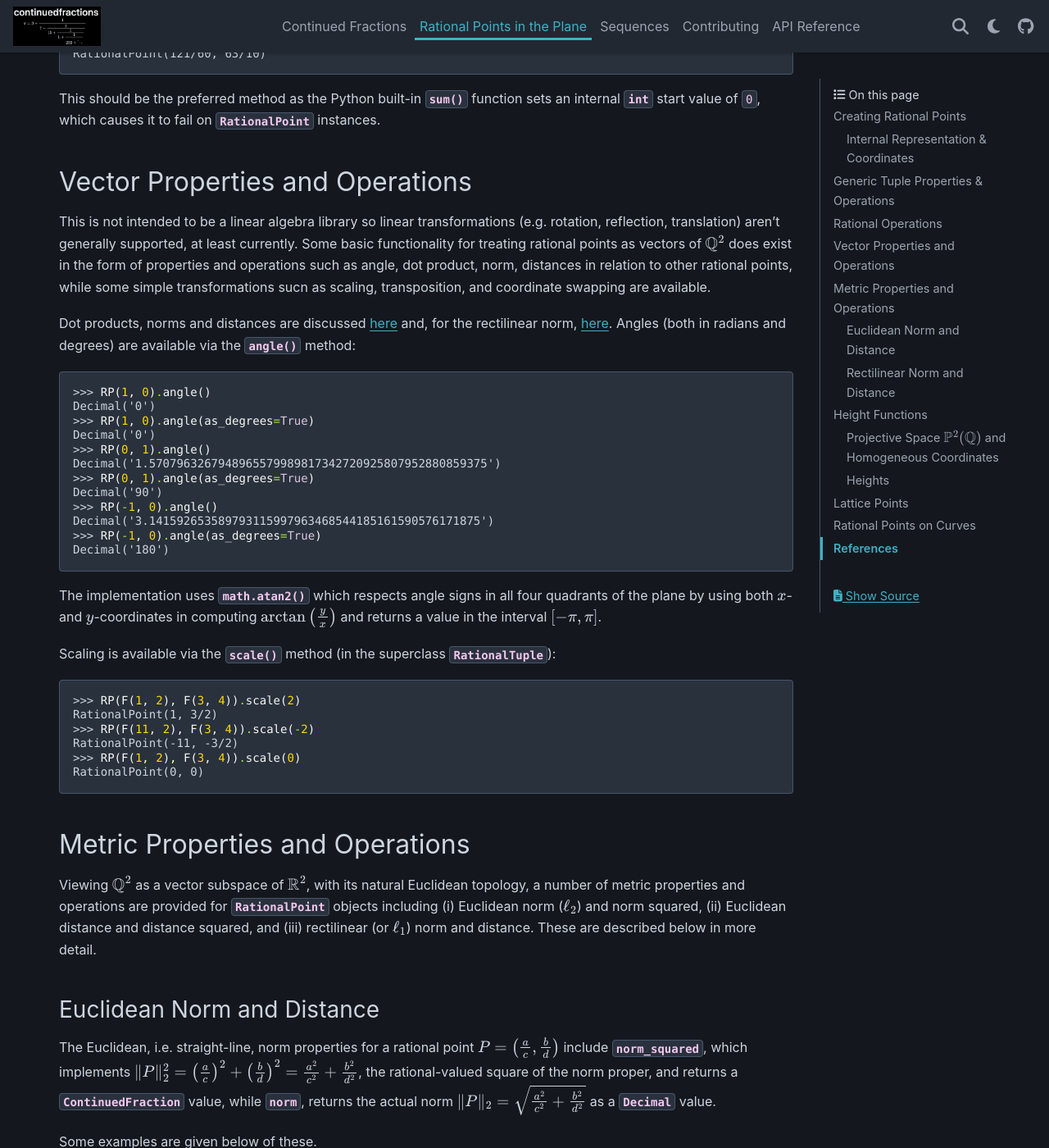
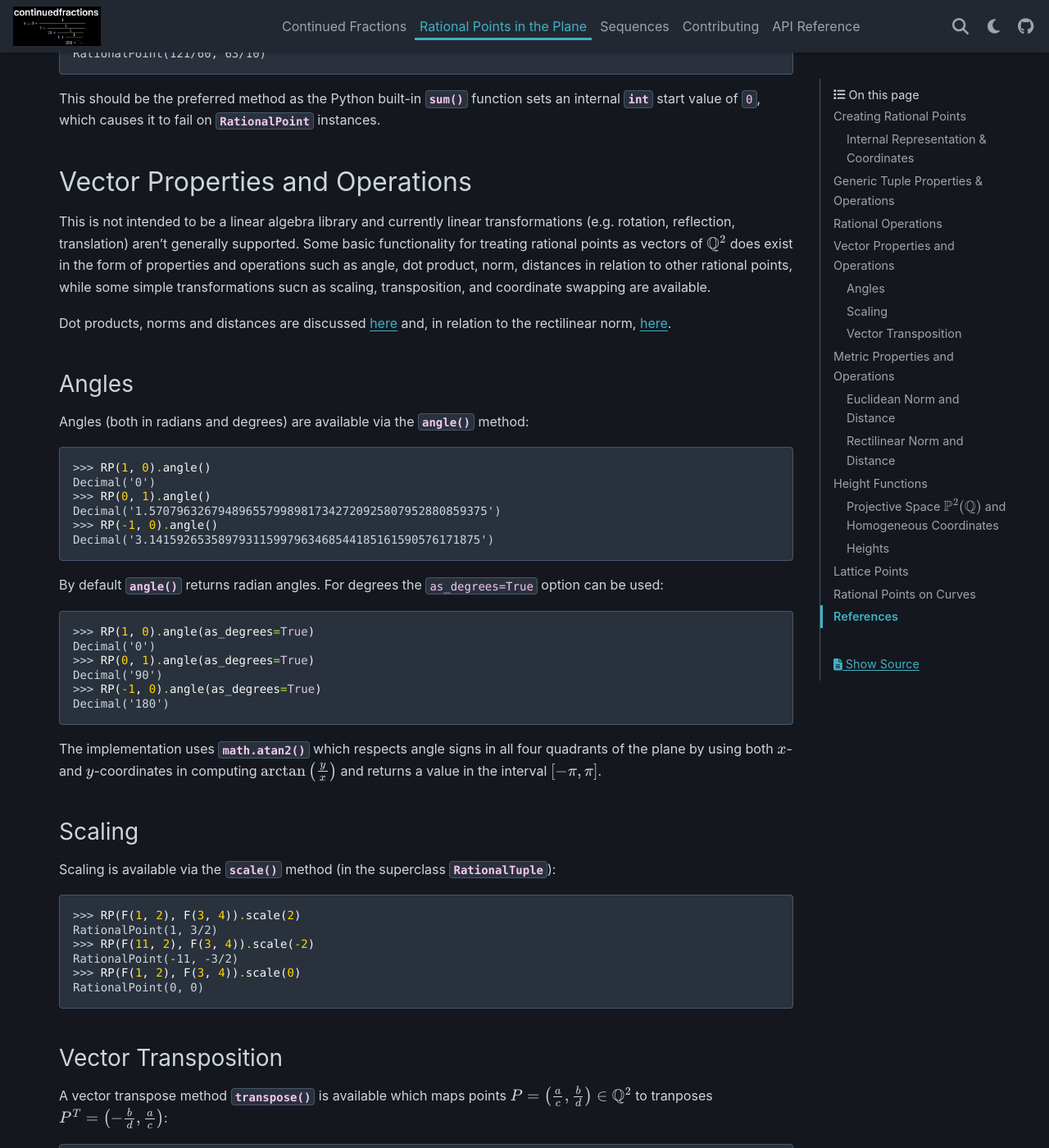
Before and after one commit to sr-murthy/continuedfractions, a Sphinx documentation site: the page built from docs/sources/rational-points.rst, in a window 1280 px wide and 1400 px high, scrolled down 4065 px. Shown: the whole window at 82% size. Built offline with Sphinx 7.4.7 and the PyData theme 0.15.4, drawn with Linux system fonts in a browser that asks for light colours; nearby versions of some CDN libraries; some of the changed text lies outside the part shown.

```diff
--- a/docs/sources/rational-points.rst
+++ b/docs/sources/rational-points.rst
@@ -191,26 +191,43 @@
 Vector Properties and Operations
 --------------------------------
 
-This is not intended to be a linear algebra library so linear transformations (e.g. rotation, reflection, translation) aren't generally supported, at least currently. Some basic functionality for treating rational points as vectors of :math:`\mathbb{Q}^2` does exist in the form of properties and operations such as angle, dot product, norm, distances in relation to other rational points, while some simple transformations sucn as scaling, transposition, and coordinate swapping are available.
+This is not intended to be a linear algebra library and currently linear transformations (e.g. rotation, reflection, translation) aren't generally supported. Some basic functionality for treating rational points as vectors of :math:`\mathbb{Q}^2` does exist in the form of properties and operations such as angle, dot product, norm, distances in relation to other rational points, while some simple transformations sucn as scaling, transposition, and coordinate swapping are available.
 
-Dot products, norms and distances are discussed :ref:`here <rational-points.euclidean-metrics>` and, for the rectilinear norm, :ref:`here <rational-points.rectilinear-metrics>`. Angles (both in radians and degrees) are available via the :py:meth:`~continuedfractions.rational_points.RationalPoint.angle` method:
+Dot products, norms and distances are discussed :ref:`here <rational-points.euclidean-metrics>` and, in relation to the rectilinear norm, :ref:`here <rational-points.rectilinear-metrics>`.
+
+.. _rational-points.angles:
+
+Angles
+~~~~~~
+
+Angles (both in radians and degrees) are available via the :py:meth:`~continuedfractions.rational_points.RationalPoint.angle` method:
 
 .. code:: python
 
    >>> RP(1, 0).angle()
    Decimal('0')
+   >>> RP(0, 1).angle()
+   Decimal('1.5707963267948965579989817342720925807952880859375')
+   >>> RP(-1, 0).angle()
+   Decimal('3.141592653589793115997963468544185161590576171875')
+
+By default :py:meth:`~continuedfractions.rational_points.RationalPoint.angle` returns radian angles. For degrees the ``as_degrees=True`` option can be used:
+
+.. code:: python
+
    >>> RP(1, 0).angle(as_degrees=True)
    Decimal('0')
-   >>> RP(0, 1).angle()
-   Decimal('1.5707963267948965579989817342720925807952880859375')
    >>> RP(0, 1).angle(as_degrees=True)
    Decimal('90')
-   >>> RP(-1, 0).angle()
-   Decimal('3.141592653589793115997963468544185161590576171875')
    >>> RP(-1, 0).angle(as_degrees=True)
    Decimal('180')
 
 The implementation uses :py:func:`math.atan2` which respects angle signs in all four quadrants of the plane by using both :math:`x`- and :math:`y`-coordinates in computing :math:`\text{arctan}\left(\frac{y}{x}\right)` and returns a value in the interval :math:`[-\pi, \pi]`.
+
+.. _rational-points.scaling:
+
+Scaling
+~~~~~~~
 
 Scaling is available via the :py:meth:`~continuedfractions.rational_points.RationalTuple.scale` method (in the superclass :py:class:`~continuedfractions.rational_points.RationalTuple`):
 
@@ -222,6 +239,35 @@
    RationalPoint(-11, -3/2)
    >>> RP(F(1, 2), F(3, 4)).scale(0)
    RationalPoint(0, 0)
+
+.. _rational-points.vector-transpose:
+
+Vector Transposition
+~~~~~~~~~~~~~~~~~~~~
+
+A vector transpose method :py:meth:`~continuedfractions.rational_points.RationalPoint.transpose` is available which maps points :math:`P = \left(\frac{a}{c}, \frac{b}{d}\right) \in \mathbb{Q}^2` to tranposes :math:`P^T = \left(-\frac{b}{d}, \frac{a}{c}\right)`:
+
+.. code:: python
+
+   >>> RP(F(1, 2), F(3, 4)).transpose()
+   RationalPoint(-3/4, 1/2)
+   >>> RP(1, -2).transpose()
+   RationalPoint(2, 1)
+
+This implements the linear transformation:
+
+.. math::
+
+   \begin{bmatrix}\frac{a}{c} \\ \frac{b}{d} \end{bmatrix} \begin{bmatrix}0 & -1 \\1 & 0 \end{bmatrix} = \begin{bmatrix} -\frac{b}{d} \\ \frac{a}{c} \end{bmatrix}
+
+and has the property that :math:`P \cdot P^T = P^T \cdot P = 0`:
+
+.. code:: python
+
+   >>> RP(1, 1).angle(as_degrees=True)
+   Decimal('45')
+   >>> RP(1, 1).transpose().angle(as_degrees=True)
+   Decimal('135')
 
 .. _rational-points.metrics:
 
```
Also changed, not shown: 2 other files.
